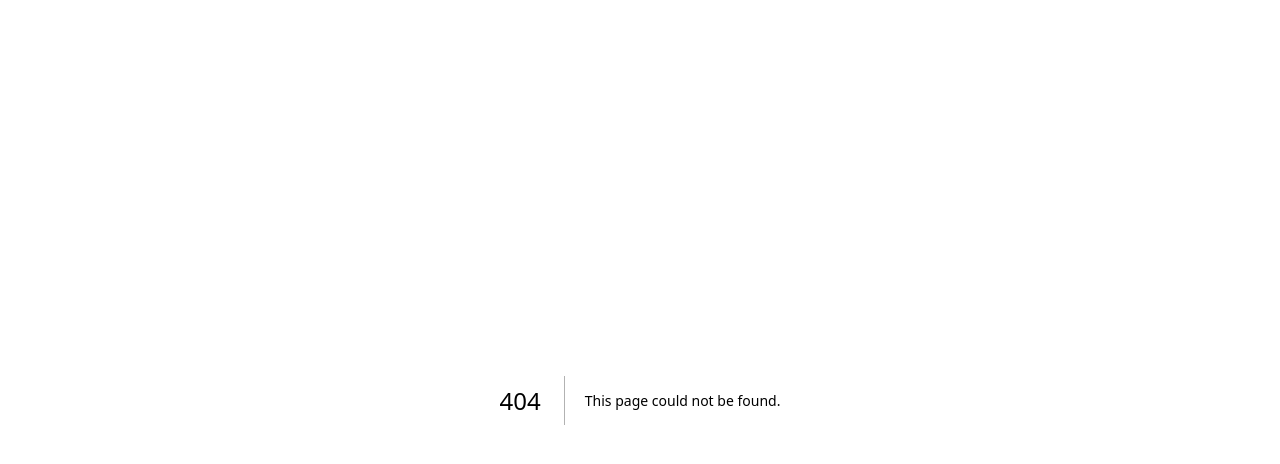
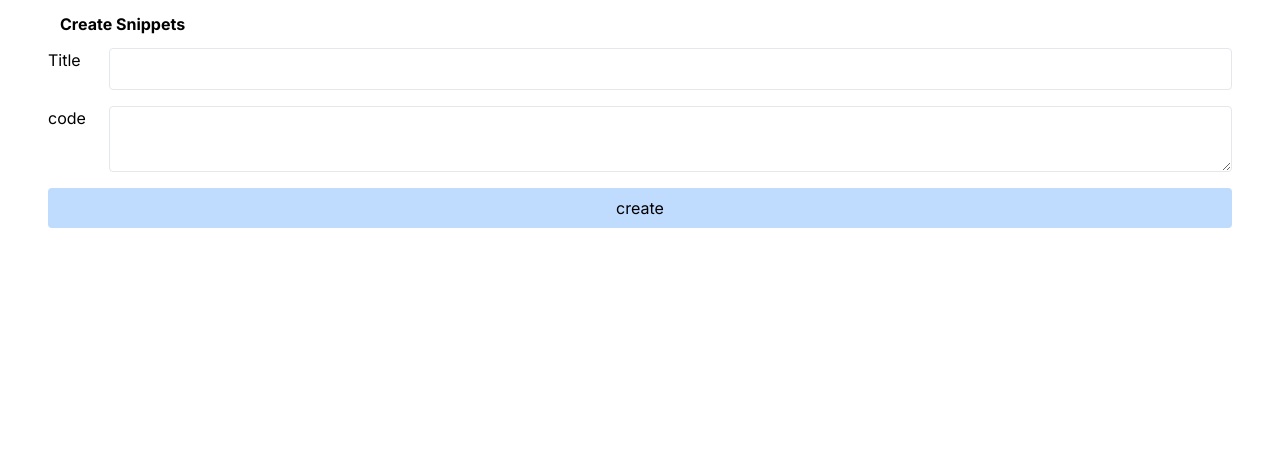
Before and after one commit to Mahyab/NextCaching, a Next.js app: page /snippets/new in a window 1280 px wide. Before the commit this address had no page. Shown: the top 464 px of the page. Built offline with nearby package versions, Linux system fonts and the light colour scheme.

Commit message:
add snippet items

```diff
--- a/src/app/layout.tsx
+++ b/src/app/layout.tsx
@@ -16,7 +16,11 @@ export default function RootLayout({
 }>) {
   return (
     <html lang="en">
-      <body className={inter.className}>{children}</body>
+      <body className={inter.className}>
+        <div className="container mx-auto px-12   ">
+        {children}
+        </div>
+      </body>
     </html>
   );
 }
--- a/src/app/page.tsx
+++ b/src/app/page.tsx
@@ -1,9 +1,26 @@
-import Image from "next/image";
-
-export default function Home() {
+import { db } from "@/db";
+import Link from "next/link";
+export default async function Home() {
+  const snippets = await db.snippet.findMany();
+  const renderedSnoppets = snippets.map((snippet) => {
+    return (
+      <Link
+        href={`/snippets/${snippet.id}`}
+        key={snippet.id}
+        className="flex justify-between p-2 border rounded items-center"
+      >
+        <div>{snippet.title}</div>
+        <div>View</div>
+      </Link>
+    );
+  });
   return (
-   <div>
-    home page
-   </div>
+    <div>
+      <div className="flex m-2 justify-between items-center">
+        <h1 className="text-xl font-bold"></h1>
+        <Link href='/snippets/new' className="border p-2 rounded">New</Link>
+      </div>
+      <div className="flex flex-col gap-2">{renderedSnoppets}</div>
+    </div>
   );
 }
--- /dev/null
+++ b/src/app/snippets/[id]/loading.tsx
@@ -0,0 +1,3 @@
+export default function SnippetLoadingPage() {
+    return<div>loadinding.....</div>
+}
--- /dev/null
+++ b/src/app/snippets/[id]/not-found.tsx
@@ -0,0 +1,3 @@
+export default function SnippetNotFound() {
+  return <div className="flex items-center justify-center"> sorry doesnt found</div>;
+}
--- /dev/null
+++ b/src/app/snippets/[id]/page.tsx
@@ -0,0 +1,26 @@
+import { SnippetShowPageProps } from "./snippetShowPageProps.type";
+import { notFound } from "next/navigation";
+import { db } from "@/db";
+
+export default async function SnippetShowPage(props: SnippetShowPageProps) {
+  const snippet = await db.snippet.findFirst({
+    where: { id: parseInt(props.params.id) },
+  });
+  if (!snippet) {
+    return notFound();
+  }
+  return (
+    <div>
+      <div className="flex m-4 justify-between items-center ">
+        <h1 className="text-xl font-bold">{snippet.title}</h1>
+        <div className="flex gap-4">
+          <button className="p-2 border rounded">Edit</button>
+          <button className="p-2 border rounded">Delete</button>
+        </div>
+      </div>
+      <pre className="p-3 border rounded bg-gray-300 border-gray-200">
+        <code>{snippet.code}</code>
+      </pre>
+    </div>
+  );
+}
--- /dev/null
+++ b/src/app/snippets/[id]/snippetShowPageProps.type.ts
@@ -0,0 +1,5 @@
+export interface SnippetShowPageProps  {
+    params: {
+        id:string
+    }
+}
--- /dev/null
+++ b/src/app/snippets/new/page.tsx
@@ -0,0 +1,47 @@
+import { db } from "@/db";
+import { redirect } from "next/navigation";
+const SnippetCreatePage = () => {
+  async function createSnippet(formData: FormData) {
+    "use server";
+    const title = formData.get("title") as string;
+    const code = formData.get("code") as string;
+    const snippet = await db.snippet.create({
+      data: {
+        title,
+        code,
+      },
+    });
+    redirect("/");
+  }
+  return (
+    <form action={createSnippet}>
+      <h3 className="font-bold m-3 ">Create Snippets</h3>
+      <div className="flex flex-col gap-4">
+        <div className="flex gap-4">
+          <label className="w-12" htmlFor="title">
+            Title
+          </label>
+          <input
+            name="title"
+            className="border rounded p-2 w-full"
+            id="title"
+          />
+        </div>
+        <div className="flex gap-4">
+          <label className="w-12" htmlFor="code">
+            code
+          </label>
+          <textarea
+            name="code"
+            className="border rounded p-2 w-full"
+            id="code"
+          />
+        </div>
+        <button type="submit" className="rounded p-2 bg-blue-200">
+          create
+        </button>
+      </div>
+    </form>
+  );
+};
+export default SnippetCreatePage;
--- /dev/null
+++ b/src/db/index.ts
@@ -0,0 +1,8 @@
+import { PrismaClient } from "@prisma/client"
+export const db = new PrismaClient()
+db.snippet.create({
+    data:{
+        title:'title',
+        code:'const abc = () => {}'
+    }
+})
```
Also changed, not shown: 2 other files (tests, documents, lock files or other folders).
